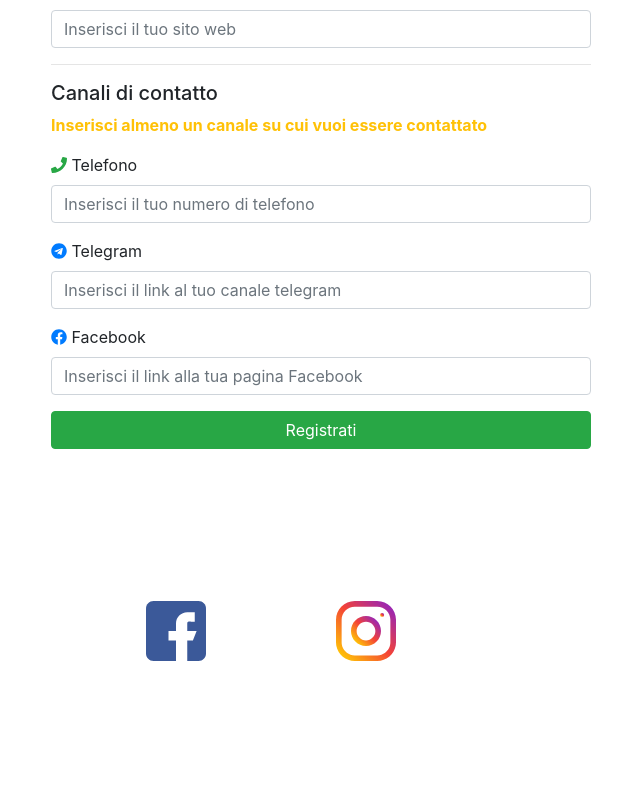
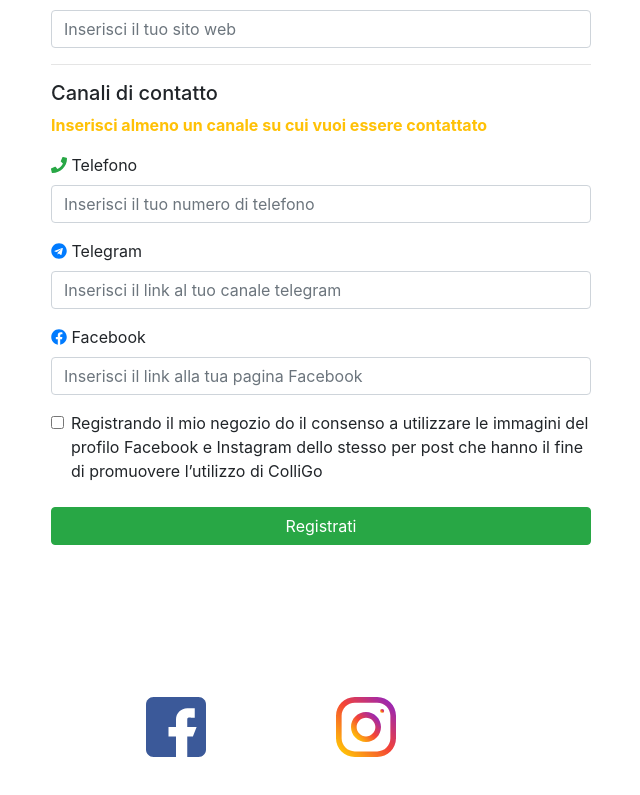
Before and after one commit to limone-eth/easy-collect-web, a Vue app: page /registrati in a window 1280 px wide. Shown: the part 624-1419 px from the top of the page, without its empty margins (319-959 px from the left). Before the commit the page ends 1333 px from the top, so only its background shows below. Built offline with nearby package versions, Linux system fonts and the light colour scheme; no server answers; what vue-browser-geolocation, vue-toast-notification would draw is missing.

Commit message:
New terms and conditions in shop creation

```diff
--- a/src/components/ShopRegistration.vue
+++ b/src/components/ShopRegistration.vue
@@ -21,7 +21,7 @@
                             <font-awesome-icon :icon="['fa', 'store-alt']"/>&nbsp;
                             <label for="name">Nome</label>
                             <input type="text" class="form-control" id="name" v-model="name"
-                                   placeholder="Inserisci il nome della tua attività" >
+                                   placeholder="Inserisci il nome della tua attività">
                             <span v-if="error.name" class="text-danger">
                                 {{ error.name }}
                             </span>
@@ -41,7 +41,7 @@
                             <multiselect v-model="category" tag-placeholder="Aggiungi categoria"
                                          placeholder="Seleziona categoria" label="name" track-by="id"
                                          :options="categories" :multiple="true" :taggable="true"
-                                         ></multiselect>
+                            ></multiselect>
                             <span v-if="error.category" class="text-danger">
                                 {{ error.category }}
                             </span>
@@ -50,7 +50,7 @@
                             <font-awesome-icon :icon="['fa', 'map-marker-alt']"/>&nbsp;
                             <label for="address"> Indirizzo</label>
                             <input type="text" class="form-control" id="address" v-model="address"
-                                   placeholder="Inserisci il tuo indirizzo" >
+                                   placeholder="Inserisci il tuo indirizzo">
                             <span v-if="error.address" class="text-danger">
                                 {{ error.address }}
                             </span>
@@ -60,7 +60,7 @@
                                 <font-awesome-icon :icon="['fa', 'city']"/>&nbsp;
                                 <label for="address"> Città</label>
                                 <input type="text" class="form-control" id="city" v-model="city"
-                                       placeholder="Inserisci la città" >
+                                       placeholder="Inserisci la città">
                                 <span v-if="error.city" class="text-danger">
                                     {{ error.city }}
                                 </span>
@@ -69,7 +69,7 @@
                                 <font-awesome-icon :icon="['fa', 'envelope']"/>&nbsp;
                                 <label for="address"> CAP</label>
                                 <input type="number" class="form-control" id="cap" v-model="cap"
-                                       placeholder="Inserisci il cap" >
+                                       placeholder="Inserisci il cap">
                                 <span v-if="error.cap" class="text-danger">
                                     {{ error.cap }}
                                 </span>
@@ -115,6 +115,14 @@
                                 {{ error.phone }}
                             </span>
                         </div>
+                        <div class="form-check">
+                            <input type="checkbox" class="form-check-input" id="exampleCheck1"
+                                   v-model="accepts_terms_and_conditions" required>
+                            <label class="form-check-label" for="exampleCheck1">Registrando il mio negozio do il
+                                consenso a utilizzare le immagini del profilo Facebook e Instagram dello stesso per post
+                                che hanno il fine di promuovere l’utilizzo di ColliGo</label>
+                        </div>
+                        <br>
                         <button type="submit" class="btn btn-success btn-block">Registrati</button>
                         <br>
                         <h5 v-if="error.general" class="text-danger">
@@ -174,6 +182,7 @@
         facebook: null,
         registered: true,
         category: null,
+        accepts_terms_and_conditions: false,
         isLoading: false,
         fullPage: true,
         error: {
@@ -220,7 +229,7 @@
         if (!this.cap) {
           this.error.cap = 'Non hai inserito il tuo CAP!'
         }
-        if (this.cap && this.cap.length !== 5 ) {
+        if (this.cap && this.cap.length !== 5) {
           this.error.cap = 'Non hai inserito un CAP valido'
         }
         if (!this.website.match(regex)) {
@@ -229,12 +238,15 @@
         if (!this.phone && !this.facebook && !this.telegram) {
           this.error.phone = 'Devi inserire almeno un contatto!'
         }
+        if (!this.phone && !this.facebook && !this.telegram) {
+          this.error.general = 'Per registrarti devi accettare le condizioni!'
+        }
         if (this.category && this.category.length >= 3) {
           this.error.category = 'Puoi selezionare massimo 3 categorie!'
         } else if (!this.category) {
           this.error.category = 'Seleziona almeno una categoria!'
         }
-        if(_.some(this.error)) {
+        if (_.some(this.error)) {
           this.error.general = 'Dati non validi, controlla!';
           return
         }
@@ -251,7 +263,8 @@
           }),
           address: this.address,
           city: this.city,
-          cap: this.cap
+          cap: this.cap,
+          accepts_terms_and_conditions: this.accepts_terms_and_conditions
         };
         if (this.website) {
           payload.website = this.website;
@@ -296,17 +309,19 @@
     #register-container {
         padding-bottom: 80px;
     }
+
     /*
     *  Remove arrows in input number
     *  Chrome, Safari, Edge, Opera
     */
     input::-webkit-outer-spin-button,
     input::-webkit-inner-spin-button {
-      -webkit-appearance: none;
-      margin: 0;
+        -webkit-appearance: none;
+        margin: 0;
     }
+
     /* Firefox */
     input[type=number] {
-      -moz-appearance: textfield;
+        -moz-appearance: textfield;
     }
 </style>
```
